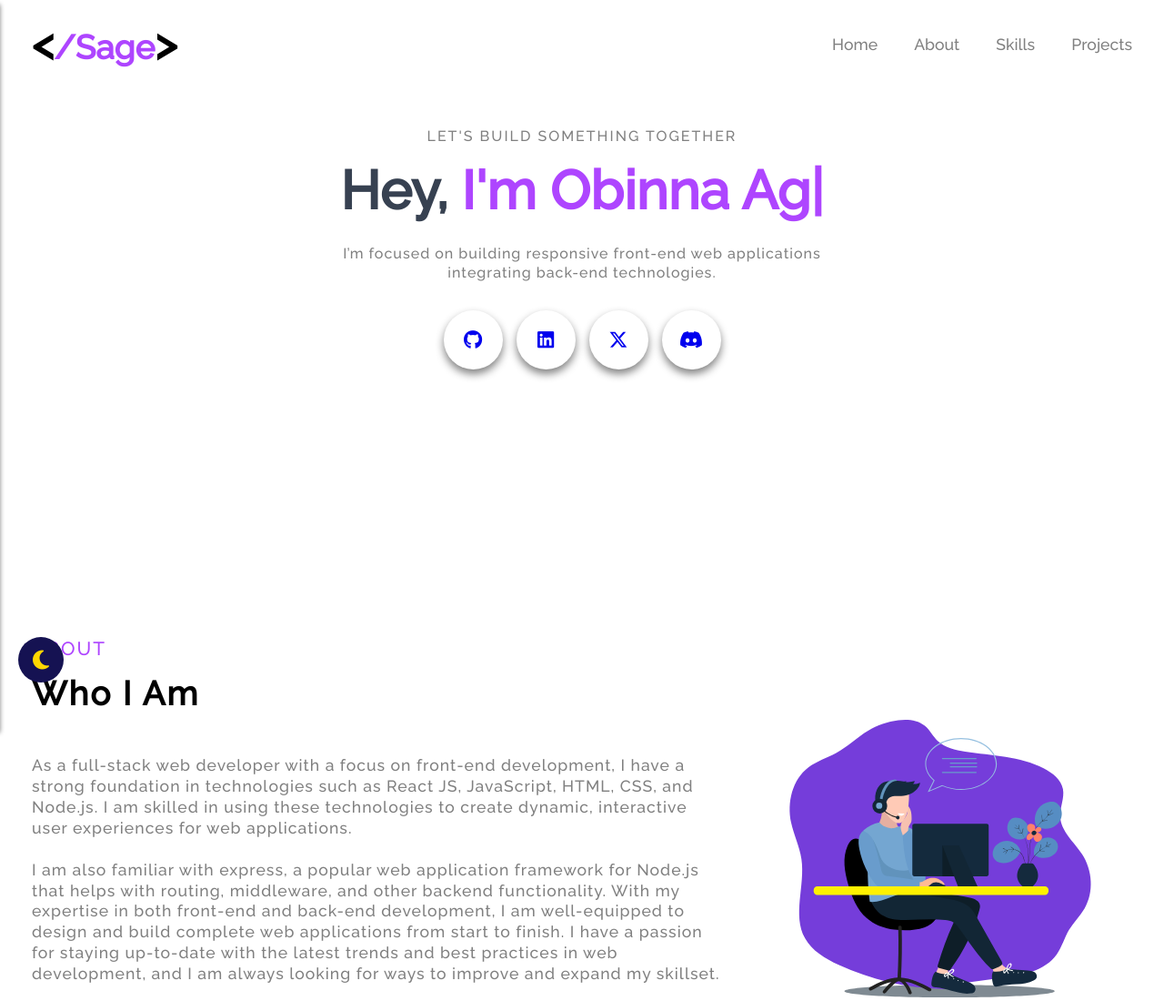
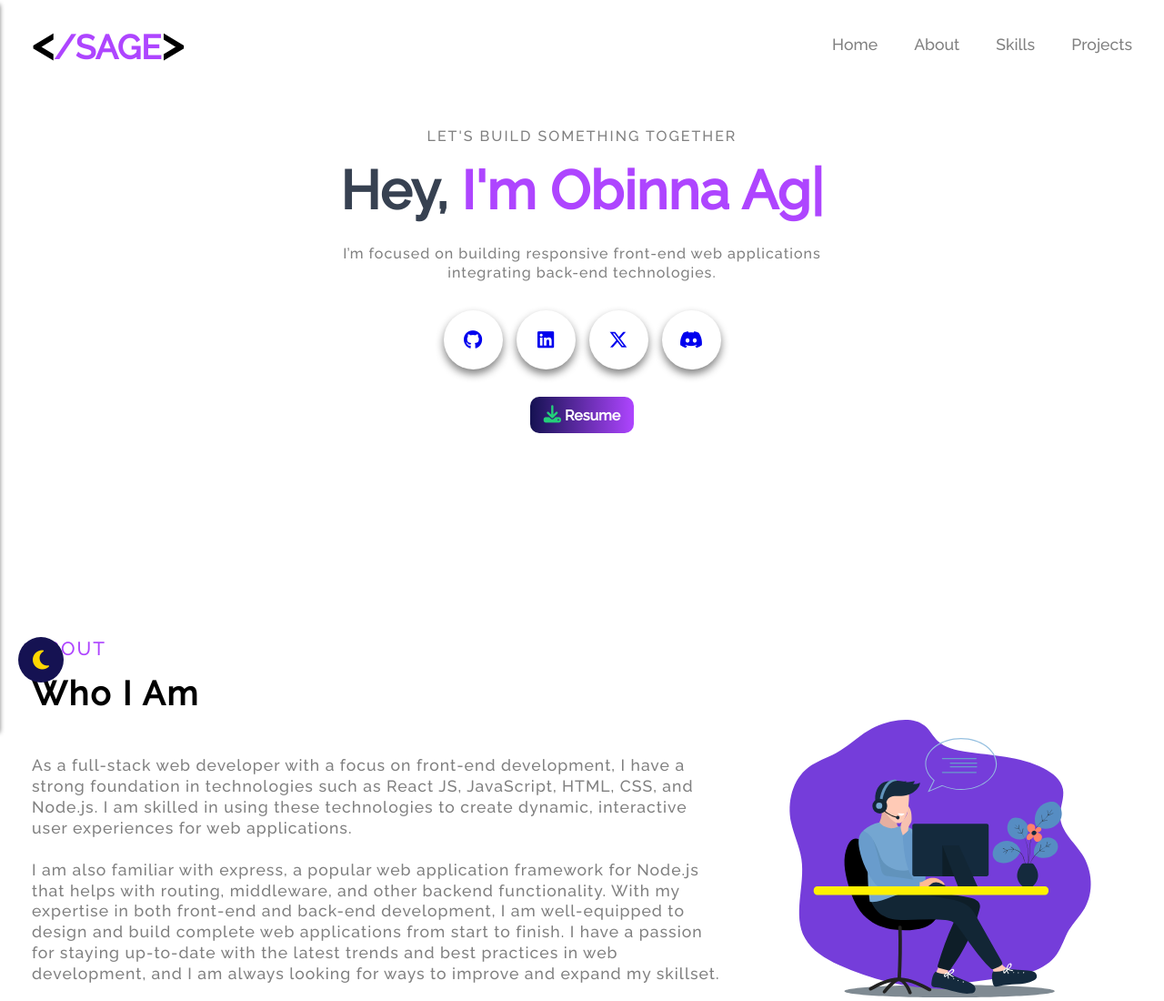
Before and after one commit to sageibmk/sageibmkPf, a plain HTML site: page index.html in a window 1280 px wide. Shown: the top 1100 px of the page at 91% size. Drawn offline with nearby package versions, Linux system fonts and the light colour scheme.

Commit message:
Add files via upload

```diff
--- a/index.html
+++ b/index.html
@@ -12,7 +12,7 @@
 <body>
     <div id="preloader"></div>
     <div class="nav-bar">
-        <h1 class="nav-text dark-white"><<span>/Sage</span>></h1>
+        <h1 class="nav-text dark-white"><<span>/SAGE</span>></h1>
         <nav class="nav">
             <a href="#home-section" class="nav-link">Home</a>
             <a href="#about" class="nav-link">About</a>
@@ -45,6 +45,10 @@
                         <i class="fa-brands fa-discord social"></i>
                     </a>
                 </div>
+            <div class="resume">
+                <i class="fa-solid fa-download"></i>
+                <a href="Resume.pdf" download="">Resume</a>
+            </div>
         </main>
     </div>
     <section id="about" class="about-section">
@@ -100,7 +104,7 @@
             <div class="content">
                 <p>stopwatch</p>
                 <p>Html / CSS </p>
-               <a href="https://sageibmk.github.io/stopwatch/">
+               <a href="https://stopwatch-phi-pearl.vercel.app/">
                 <i class="fa-solid fa-eye"></i>
                </a>
             </div>
@@ -111,7 +115,7 @@
             <div class="content">
                 <p>Netflix Page</p>
                 <p>Html / CSS / JavaScript</p>
-                <a href="https://sageibmk.github.io/Netflix-ng/">
+                <a href="https://netflix-ng.vercel.app/">
                     <i class="fa-solid fa-eye"></i>
                    </a>
             </div>
@@ -122,7 +126,7 @@
             <div class="content">
                 <p>Addlist</p>
                 <p>Html / CSS / JavaScript</p>
-                <a href="https://sageibmk.github.io/AddList/">
+                <a href="https://add-list-beta.vercel.app/">
                     <i class="fa-solid fa-eye"></i>
                    </a>
             </div>
@@ -143,7 +147,7 @@
 
     <!-- responsive nav menu -->
     <div class="nav-bar-respo">
-        <h1 class="nav-text"><<span>/Sage</span>></h1>
+        <h1 class="nav-text"><<span>/SAGE</span>></h1>
         <div class="exit-btn">
             <i class="fa-solid fa-xmark"></i>
         </div>
--- a/screen.css
+++ b/screen.css
@@ -123,7 +123,7 @@
 
 @media screen and (max-width: 450px){
     .hero{
-        height: 40vh;
+        height: 60vh;
     }
     .hero main{
         padding-top: 50px;
--- a/style.css
+++ b/style.css
@@ -424,6 +424,25 @@ main .social-media{
     font-size: 1.1rem;
 }
 
+.resume{
+    text-decoration: none;
+    background-image: linear-gradient(to left,  #AE45FF,  #151252);
+    padding: 10px 15px;
+    margin-top: 30px;
+    border-radius: 10px;
+}
+.resume a{
+    text-decoration: none;
+    font-weight: 700;
+    color: #FFFFFF;
+    font-size: 1rem;
+}
+.resume .fa-download{
+    color: #24cf7a;
+    font-size: 1.2rem;
+    font-weight: 700;
+}
+
 
 /* events */
 
```
Also changed, not shown: 1 other file.
